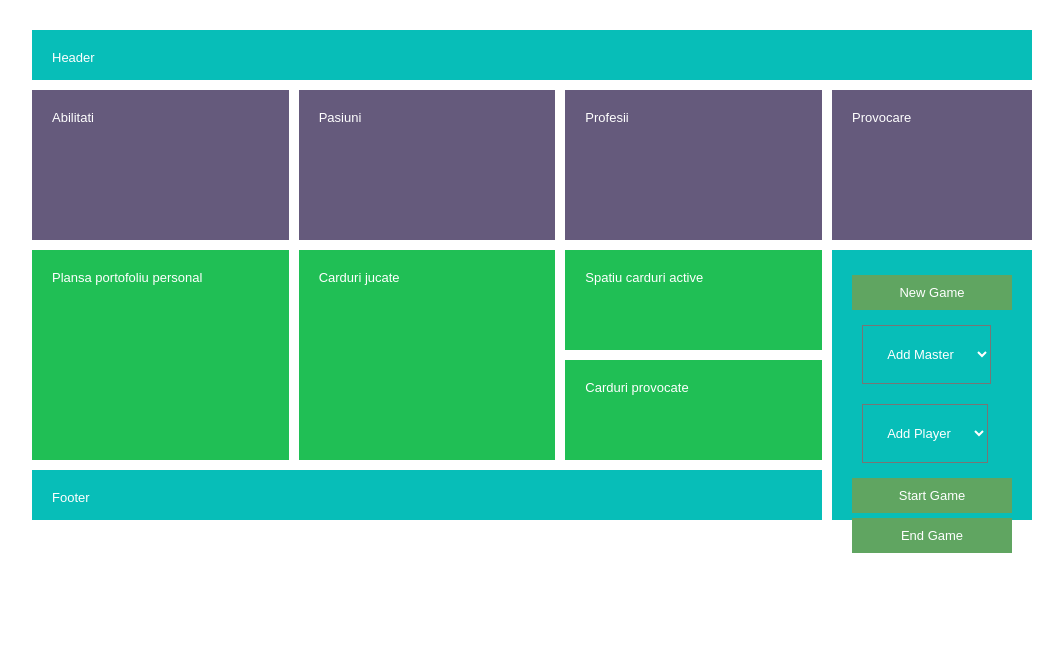
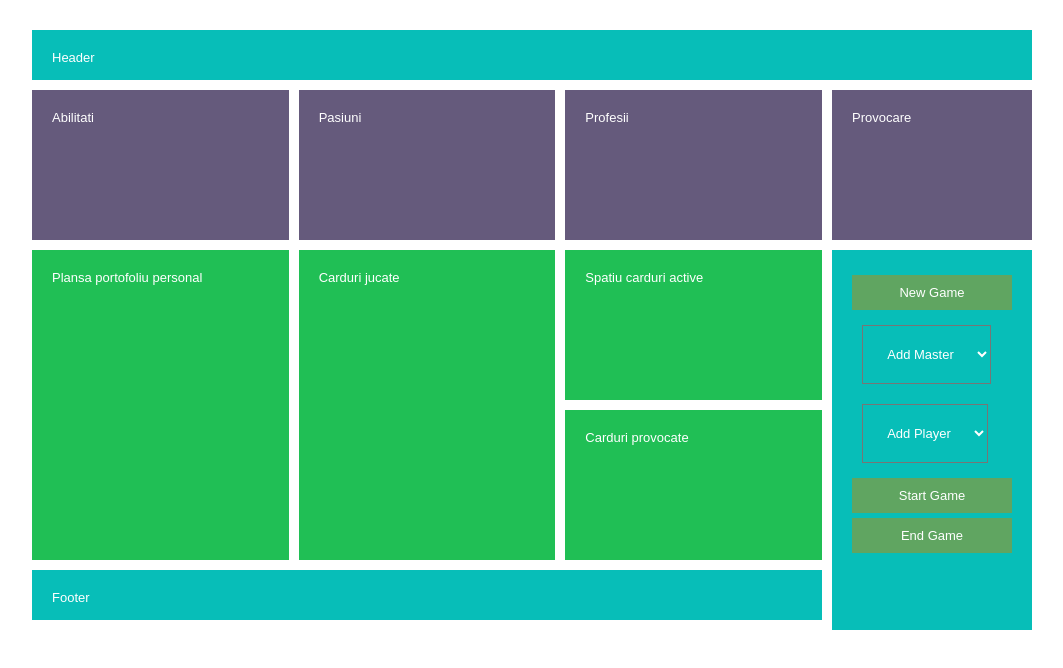
Before and after one commit to danasugu/game-mockup, a plain HTML site: page index.html in a window 1280 px wide. Shown: the whole page, without its empty margins (108-1171 px from the left). Drawn offline with Linux system fonts and the light colour scheme.

Commit message:
Update style.css

```diff
--- a/css/style.css
+++ b/css/style.css
@@ -4,7 +4,7 @@
 
   display: grid;
   grid-gap: 10px;
-  grid-template-rows: 50px 150px 100px 100px 50px;
+  grid-template-rows: 50px 150px 150px 150px 50px;
   grid-template-columns: repeat(3, 1fr) 200px;
 }
 .container * {
@@ -34,7 +34,7 @@
 }
 
 .sidebar {
-  grid-row: 3 / span 3;
+  grid-row: 3 / span 4;
   grid-column: 4 / 5;
 }
 
```
